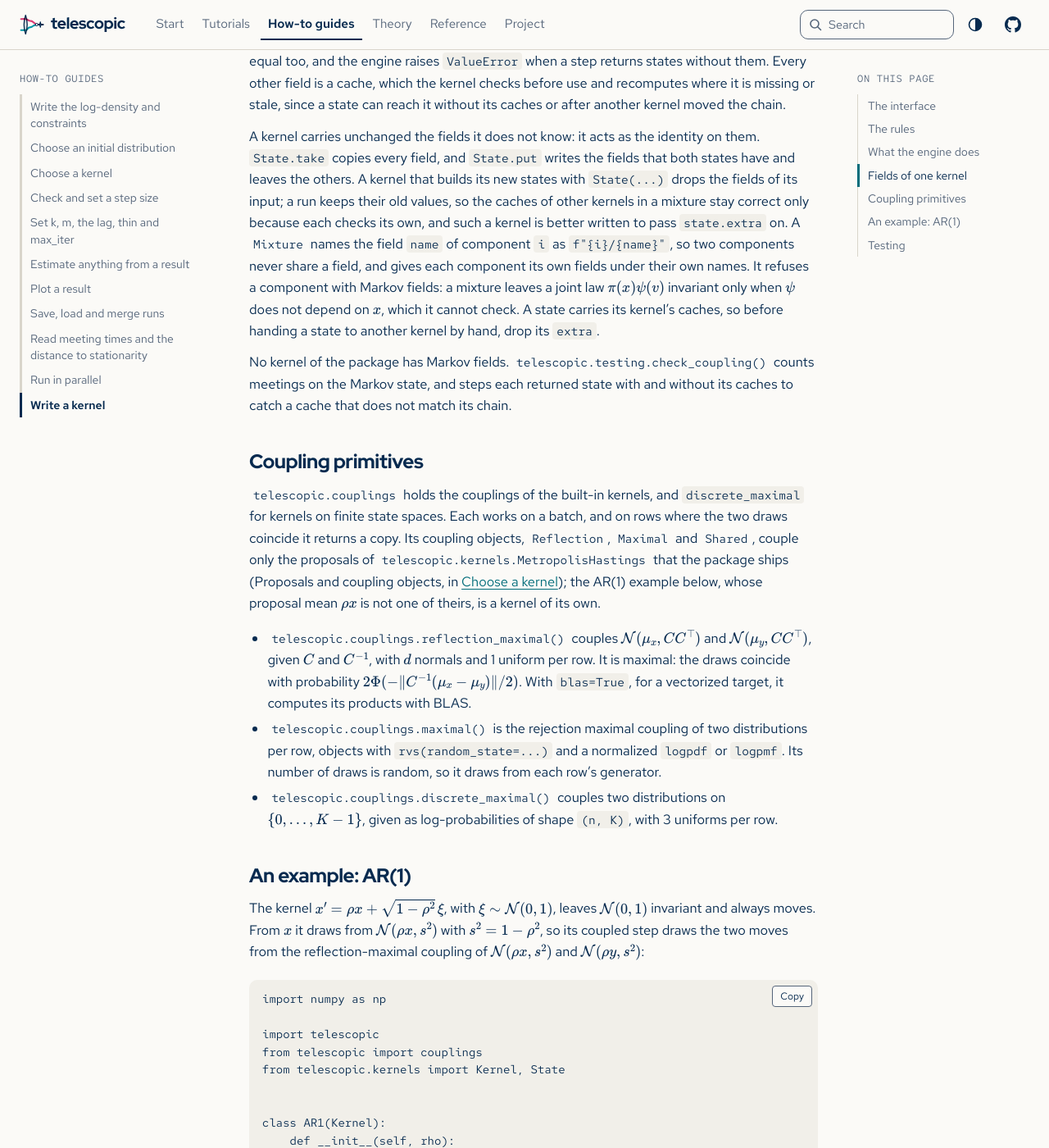
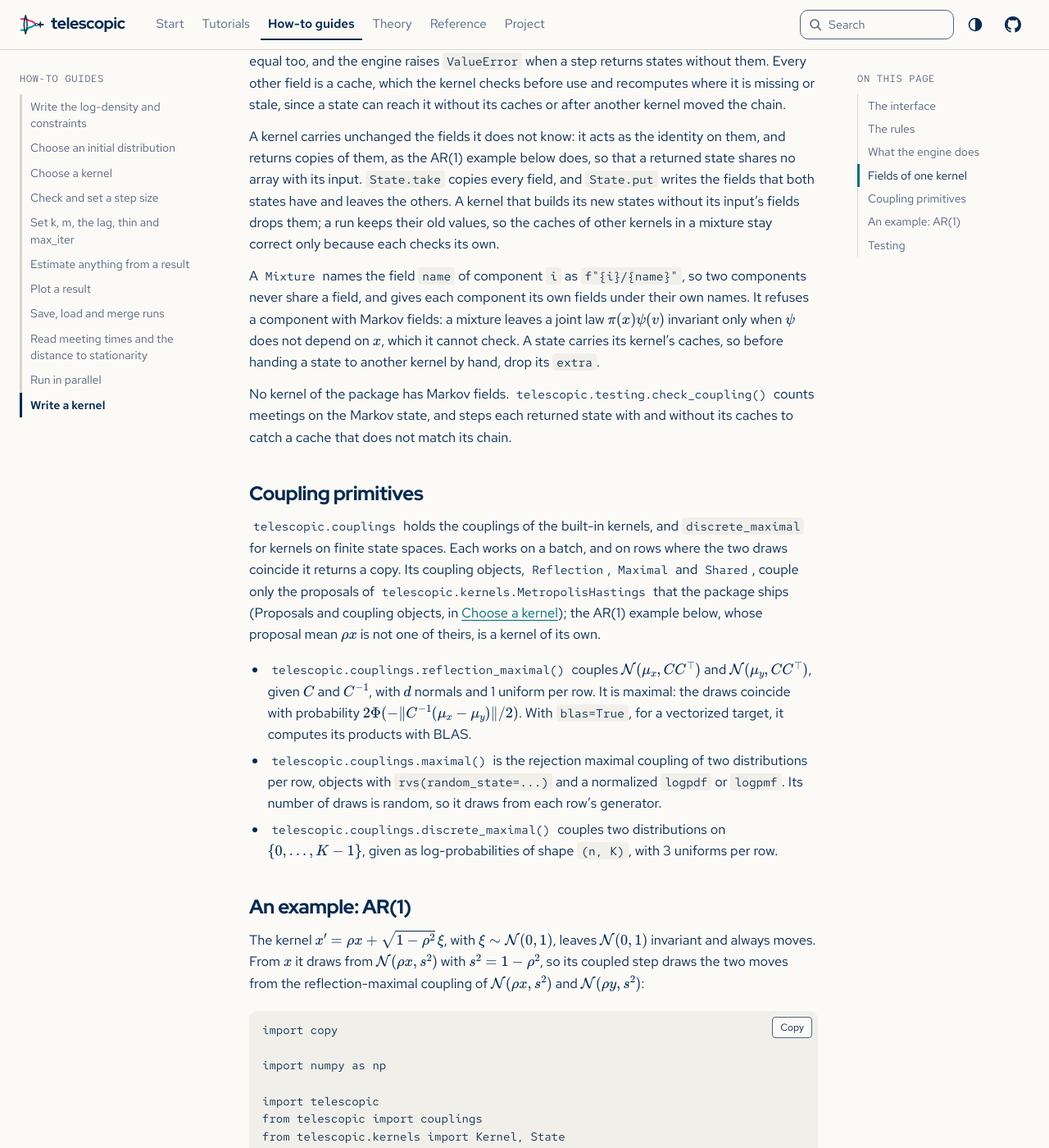
Before and after one commit to joshspeagle/telescopic, a Sphinx documentation site: the page built from docs/guide/custom-kernels.md, in a window 1280 px wide and 1400 px high, scrolled down 2711 px. Shown: the whole window at 82% size. Built offline with Sphinx 7.4.7, drawn with Linux system fonts in a browser that asks for light colours; some of the changed text lies outside the part shown.

Commit message:
Show the AR(1) example carrying fields, and rewrap the docstrings
Co-Authored-By: Claude Opus 5.5 <noreply@anthropic.com>
Claude-Session: https://claude.ai/code/session_01JkqiRjnZwqMVo8Rd3e5j1c

````diff
--- a/docs/guide/custom-kernels.md
+++ b/docs/guide/custom-kernels.md
@@ -116,17 +116,19 @@ them. Every other field is a cache, which the kernel checks before use and recom
 where it is missing or stale, since a state can reach it without its caches or after
 another kernel moved the chain.
 
-A kernel carries unchanged the fields it does not know: it acts as the identity on them.
-`State.take` copies every field, and `State.put` writes the fields that both states have
-and leaves the others. A kernel that builds its new states with `State(...)` drops the
-fields of its input; a run keeps their old values, so the caches of other kernels in a
-mixture stay correct only because each checks its own, and such a kernel is better
-written to pass `state.extra` on. A {class}`~telescopic.kernels.Mixture` names the field
-`name` of component `i` as `f"{i}/{name}"`, so two components never share a field, and
-gives each component its own fields under their own names. It refuses a component with
-Markov fields: a mixture leaves a joint law $\pi(x)\psi(v)$ invariant only when
-$\psi$ does not depend on $x$, which it cannot check. A state carries its kernel's
-caches, so before handing a state to another kernel by hand, drop its `extra`.
+A kernel carries unchanged the fields it does not know: it acts as the identity on
+them, and returns copies of them, as the AR(1) example below does, so that a returned
+state shares no array with its input. `State.take` copies every field, and `State.put`
+writes the fields that both states have and leaves the others. A kernel that builds its
+new states without its input's fields drops them; a run keeps their old values, so the
+caches of other kernels in a mixture stay correct only because each checks its own.
+
+A {class}`~telescopic.kernels.Mixture` names the field `name` of component `i` as
+`f"{i}/{name}"`, so two components never share a field, and gives each component its own
+fields under their own names. It refuses a component with Markov fields: a mixture
+leaves a joint law $\pi(x)\psi(v)$ invariant only when $\psi$ does not depend on $x$,
+which it cannot check. A state carries its kernel's caches, so before handing a state to
+another kernel by hand, drop its `extra`.
 
 No kernel of the package has Markov fields. {func}`telescopic.testing.check_coupling`
 counts meetings on the Markov state, and steps each returned state with and without its
@@ -164,6 +166,8 @@ moves from the reflection-maximal coupling of $\mathcal N(\rho x, s^2)$ and
 $\mathcal N(\rho y, s^2)$:
 
 ```{code-cell} python
+import copy
+
 import numpy as np
 
 import telescopic
@@ -179,7 +183,9 @@ class AR1(Kernel):
 
     def step(self, target, state, draws):
         x = self.rho * state.x + self.scale * draws.normal(1)
-        return State(x, target.log_prob(x)), np.ones(len(x))
+        # Other kernels' fields, carried unchanged as copies.
+        moved = State(x, target.log_prob(x), extra=copy.deepcopy(state.extra))
+        return moved, np.ones(len(x))
 
     def coupled_step(self, target, state_x, state_y, draws):
         x, y, identical = couplings.reflection_maximal(
@@ -188,7 +194,10 @@ class AR1(Kernel):
         log_prob_x = target.log_prob(x)
         log_prob_y = log_prob_x.copy()  # copied where the moves coincide
         log_prob_y[~identical] = target.log_prob(y[~identical])
-        return State(x, log_prob_x), State(y, log_prob_y)
+        return (
+            State(x, log_prob_x, extra=copy.deepcopy(state_x.extra)),
+            State(y, log_prob_y, extra=copy.deepcopy(state_y.extra)),
+        )
 
     def __repr__(self):
         return f"AR1(rho={self.rho})"
````
Also changed, not shown: 2 other files.
